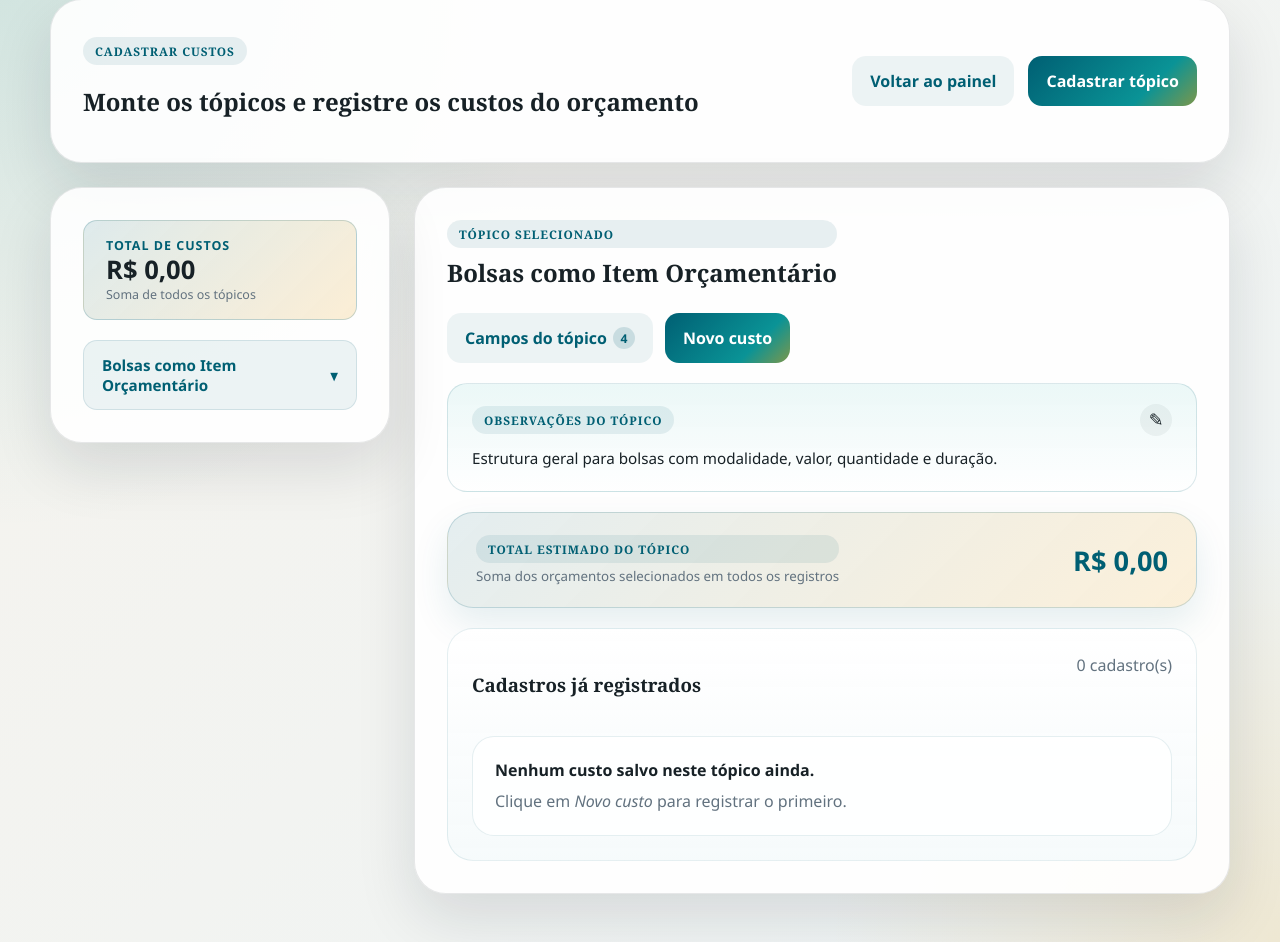
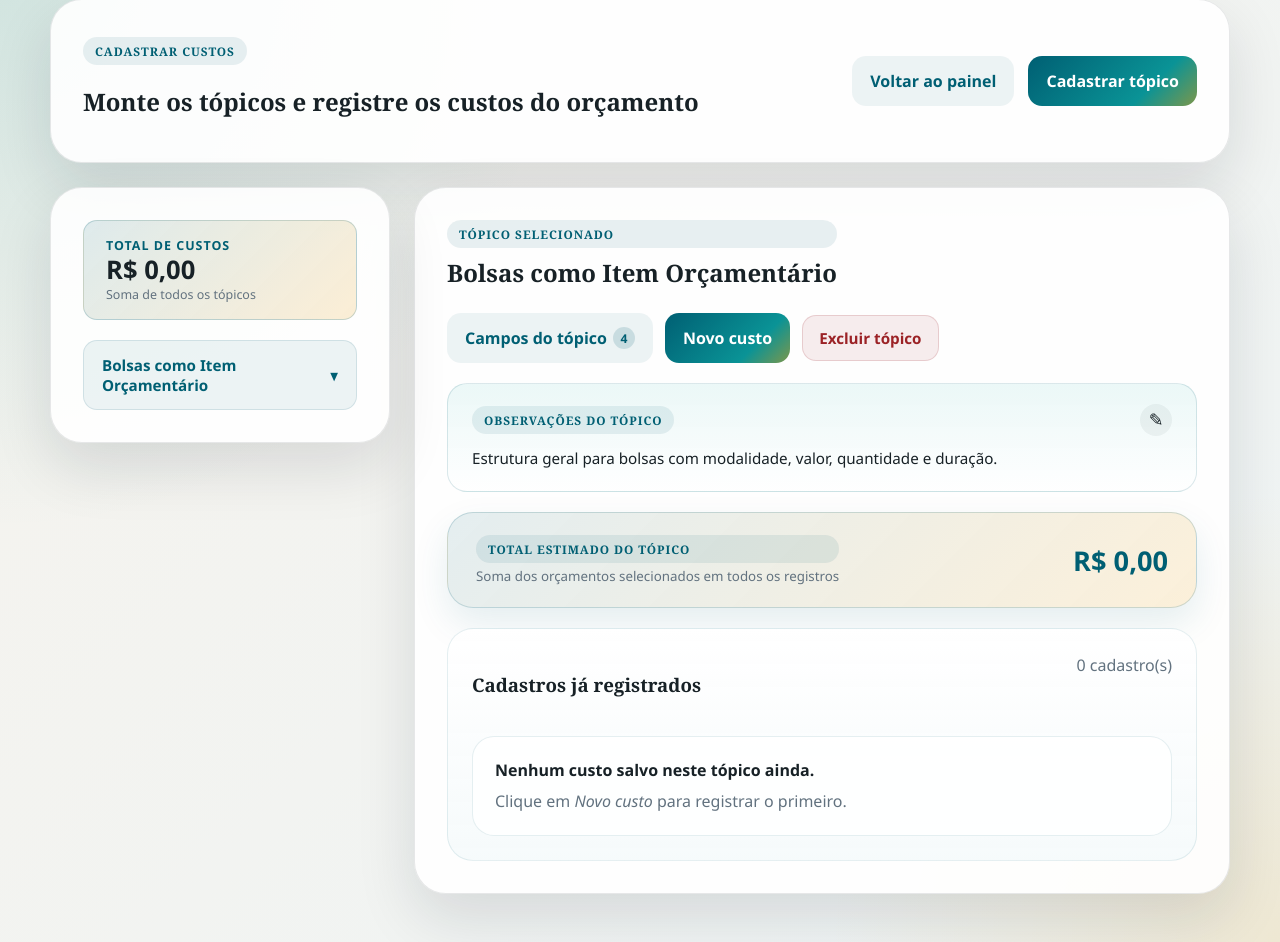
Before and after one commit to fabianopolone123/site_samela_faculdade, a Django app: page /cadastrar-campos/ in a window 1280 px wide. Shown: the part 33-975 px from the top of the page. Run offline with Django 5.2, Linux system fonts and the light colour scheme; a user stored in the database is signed in; data comes from the database, SQL or seed files in the repository.

Commit message:
adiciona exclusão de tópicos com confirmação

```diff
--- a/accounts/urls.py
+++ b/accounts/urls.py
@@ -8,6 +8,7 @@ urlpatterns = [
     path('painel/', views.dashboard_view, name='dashboard'),
     path('cadastrar-campos/', views.budget_product_create_view, name='budget_product_create'),
     path('cadastrar-campos/topicos/', views.create_topic_view, name='create_topic'),
+    path('cadastrar-campos/topicos/<int:topic_id>/excluir/', views.delete_topic_view, name='delete_topic'),
     path('cadastrar-campos/campos/', views.create_topic_field_view, name='create_topic_field'),
     path('cadastrar-campos/novo-custo/', views.create_topic_record_view, name='create_topic_record'),
     path('cadastrar-campos/custos/<int:record_id>/excluir/', views.delete_topic_record_view, name='delete_topic_record'),
--- a/accounts/views.py
+++ b/accounts/views.py
@@ -141,6 +141,17 @@ def create_topic_view(request):
         return redirect(f"{reverse('budget_product_create')}?topic={topic.id}")
 
     messages.error(request, 'Não foi possível cadastrar o tópico.')
+    return redirect('budget_product_create')
+
+
+@login_required
+def delete_topic_view(request, topic_id):
+    if request.method != 'POST':
+        return redirect('budget_product_create')
+
+    topic = get_object_or_404(CostTopic, id=topic_id)
+    topic.delete()
+    messages.success(request, 'Tópico excluído com sucesso.')
     return redirect('budget_product_create')
 
 
--- a/static/css/app.css
+++ b/static/css/app.css
@@ -1891,6 +1891,11 @@ tr.is-selected {
     flex-shrink: 0;
 }
 
+.inline-action-form {
+    display: inline-flex;
+    margin: 0;
+}
+
 /* Botão de perigo (excluir) */
 .icon-button--danger {
     background: rgba(155, 34, 38, 0.07);
--- a/templates/accounts/budget_product_form.html
+++ b/templates/accounts/budget_product_form.html
@@ -74,6 +74,16 @@
                             >
                                 Novo custo
                             </button>
+                            <form method="post" action="{% url 'delete_topic' selected_topic.id %}" class="inline-action-form">
+                                {% csrf_token %}
+                                <button
+                                    type="submit"
+                                    class="button-danger"
+                                    onclick="return confirm('Excluir este tópico e todos os custos vinculados?')"
+                                >
+                                    Excluir tópico
+                                </button>
+                            </form>
                         </div>
                     </div>
 
```
Also changed, not shown: CONTEXTO_PROJETO.md (+1 -0 lines), accounts/tests.py (+12 -0 lines).
